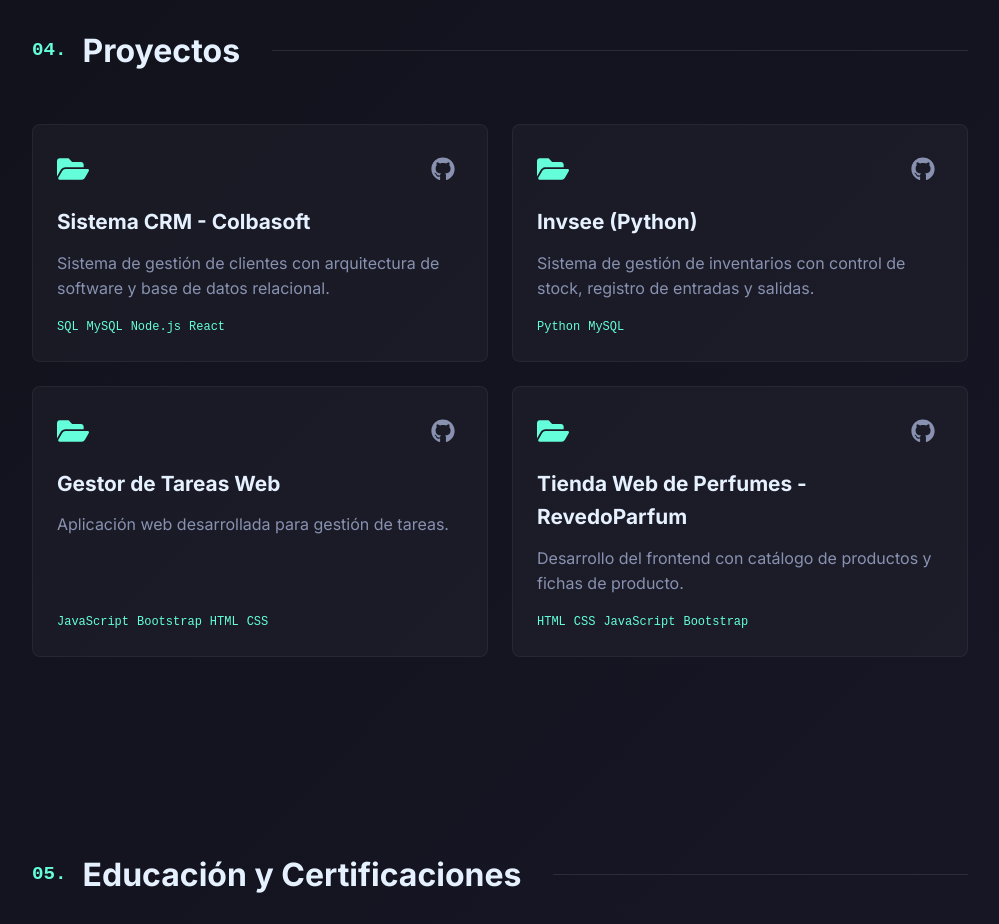
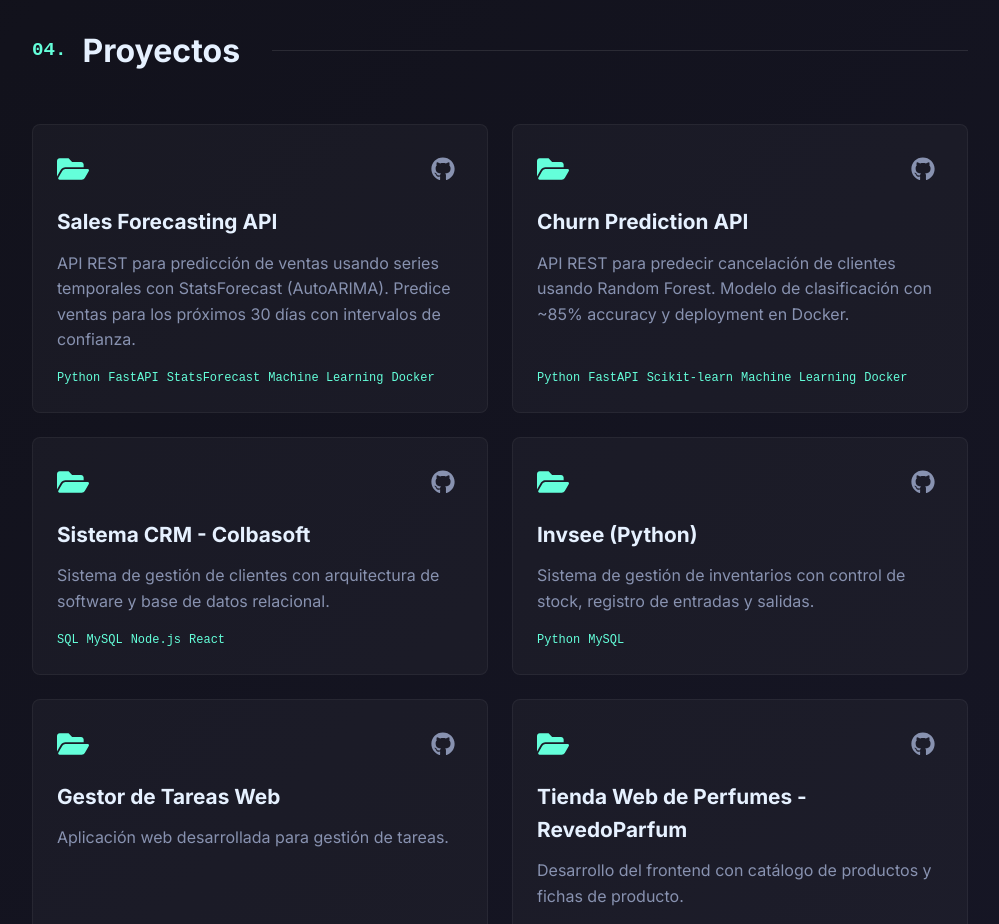
Before and after one commit to JuanArguello26/Portafolio, a React (Vite) app in the folder portafolio/: page / in a window 1280 px wide. Shown: the part 3920-4844 px from the top of the page, without its empty margins (140-1139 px from the left). Built offline with nearby package versions, Linux system fonts and the light colour scheme; a web font is replaced by a local one.

Commit message:
feat: Add initial portfolio data including personal information, experience, skills, projects, and education.

```diff
--- a/portafolio/src/data/portfolio.js
+++ b/portafolio/src/data/portfolio.js
@@ -96,6 +96,18 @@ export const skills = {
 
 export const projects = [
   {
+    name: "Sales Forecasting API",
+    description: "API REST para predicción de ventas usando series temporales con StatsForecast (AutoARIMA). Predice ventas para los próximos 30 días con intervalos de confianza.",
+    technologies: ["Python", "FastAPI", "StatsForecast", "Machine Learning", "Docker"],
+    github: "https://github.com/JuanArguello26/MachineLearning-SalesForecasting"
+  },
+  {
+    name: "Churn Prediction API",
+    description: "API REST para predecir cancelación de clientes usando Random Forest. Modelo de clasificación con ~85% accuracy y deployment en Docker.",
+    technologies: ["Python", "FastAPI", "Scikit-learn", "Machine Learning", "Docker"],
+    github: "https://github.com/JuanArguello26/MachineLearning-ChurnPrediction"
+  },
+  {
     name: "Sistema CRM - Colbasoft",
     description: "Sistema de gestión de clientes con arquitectura de software y base de datos relacional.",
     technologies: ["SQL", "MySQL", "Node.js", "React"],
```
